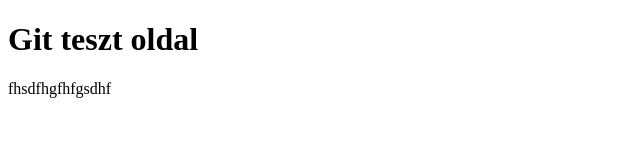
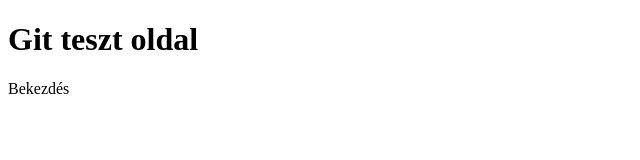
Before and after one commit to balintrober/test-9c, a plain HTML site: page index.html in a window 1280 px wide. Shown: the full height of the page, 0-640 px from the left. Drawn offline with Linux system fonts and the light colour scheme.

Commit message:
Bekezdés

```diff
--- a/index.html
+++ b/index.html
@@ -7,6 +7,6 @@
 </head>
 <body>
     <h1>Git teszt oldal</h1>
-   fhsdfhgfhfgsdhf
+   <p>Bekezdés</p>
 </body>
 </html>
```
